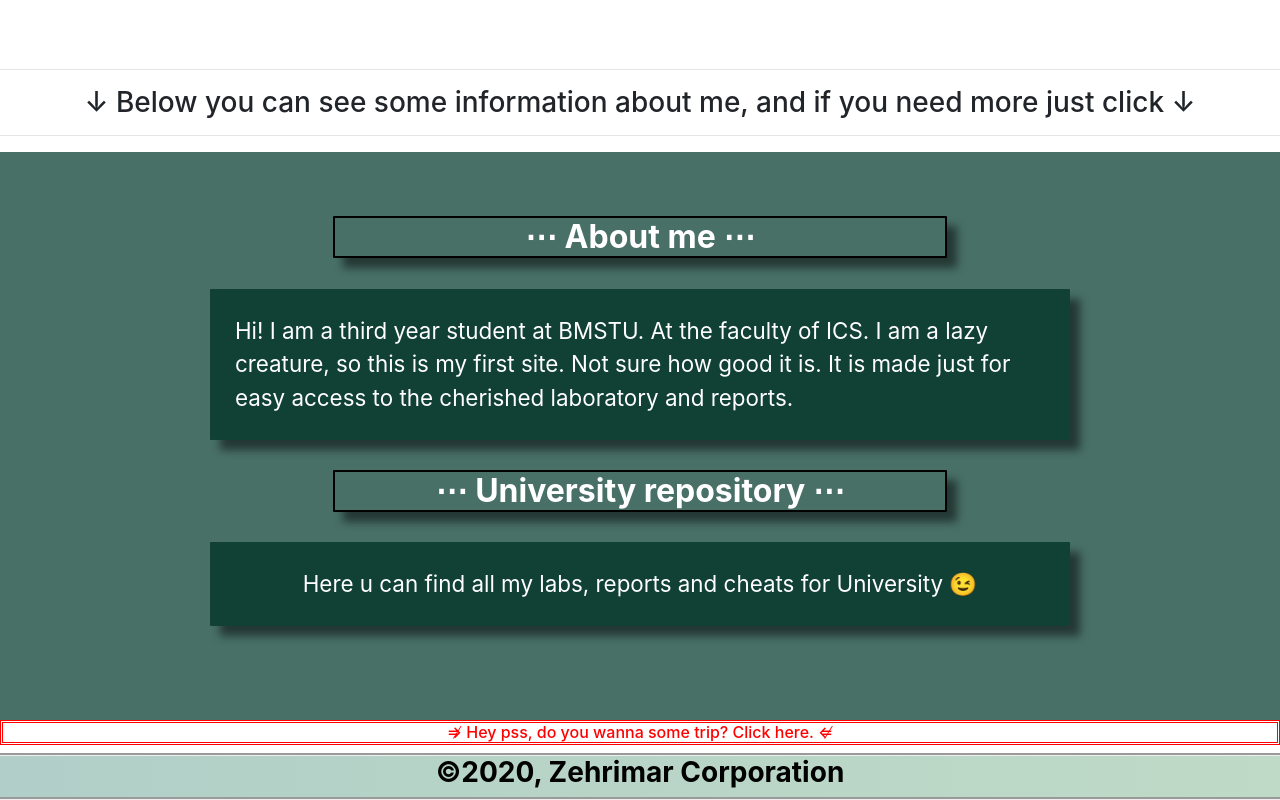
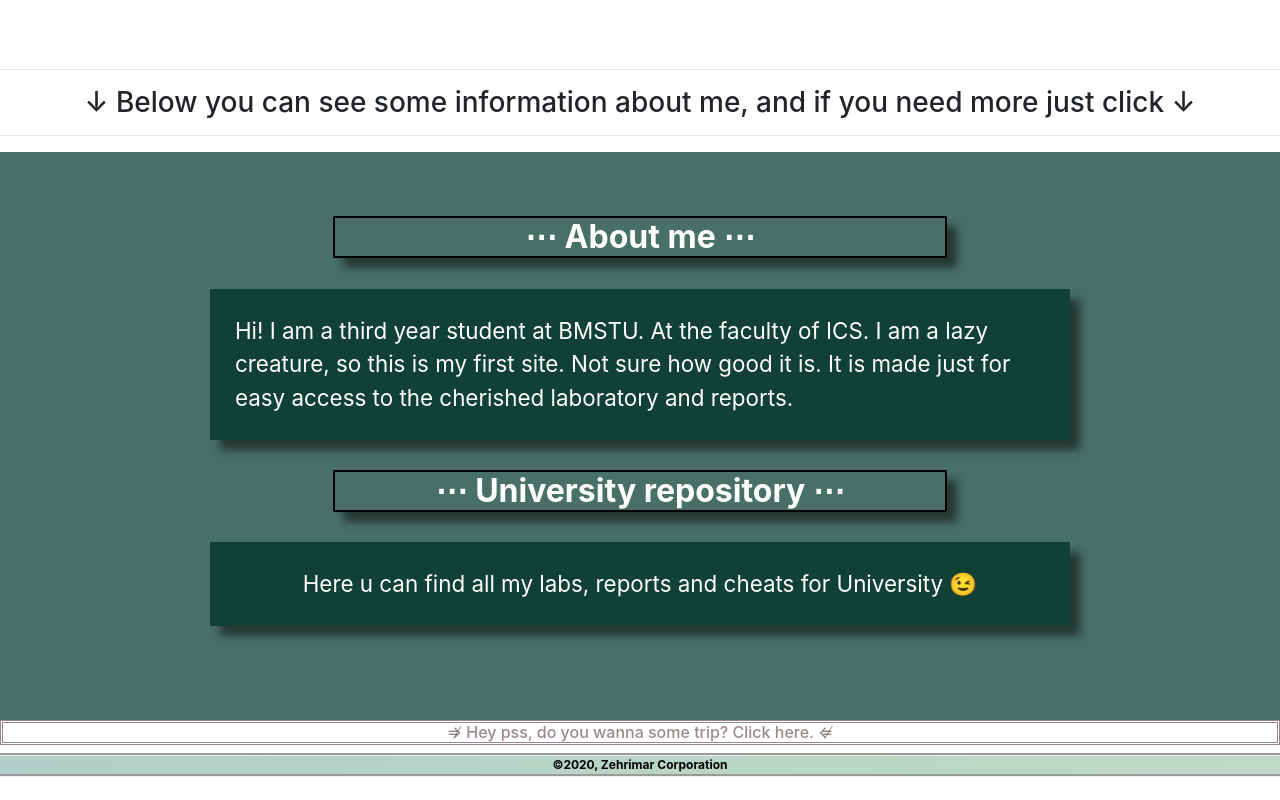
Before and after one commit to tekcellat/tekcellat.github.io, a plain HTML site: page index.html in a window 1280 px wide. Shown: the part 790-1590 px from the top of the page. After the commit the page ends 1567 px from the top, so only its background shows below. Drawn offline with nearby package versions, Linux system fonts and the light colour scheme.

Commit message:
design fix

```diff
--- a/index.html
+++ b/index.html
@@ -88,7 +88,7 @@
     <footer>
         <div id="smallname">
             <center>
-                <h3><strong>©2020, Zehrimar Corporation </strong></h3>
+                <strong>©2020, Zehrimar Corporation </strong>
             </center>
         </div>
     </footer>
--- a/style.css
+++ b/style.css
@@ -144,7 +144,7 @@ div.box {
 footer div#smallname {
     border-top-style: groove;
     flex: 1;
-    font-size: ;
+    font-size: 0.75em;
     color: #020101;
     padding: auto auto;
     margin: auto auto;
@@ -206,11 +206,7 @@ footer nav {
 }
 
 h6 {
-    color: red;
-    border-left: #990a0a;
-    border-right: #990a0a;
-    border-top: #990a0a;
-    border-bottom: #990a0a;
+    color: rgba(105, 78, 78, 0.671);
     border: 0.2em;
     border-style: double;
 }
```
Also changed, not shown: university.html (+1 -1 lines).
